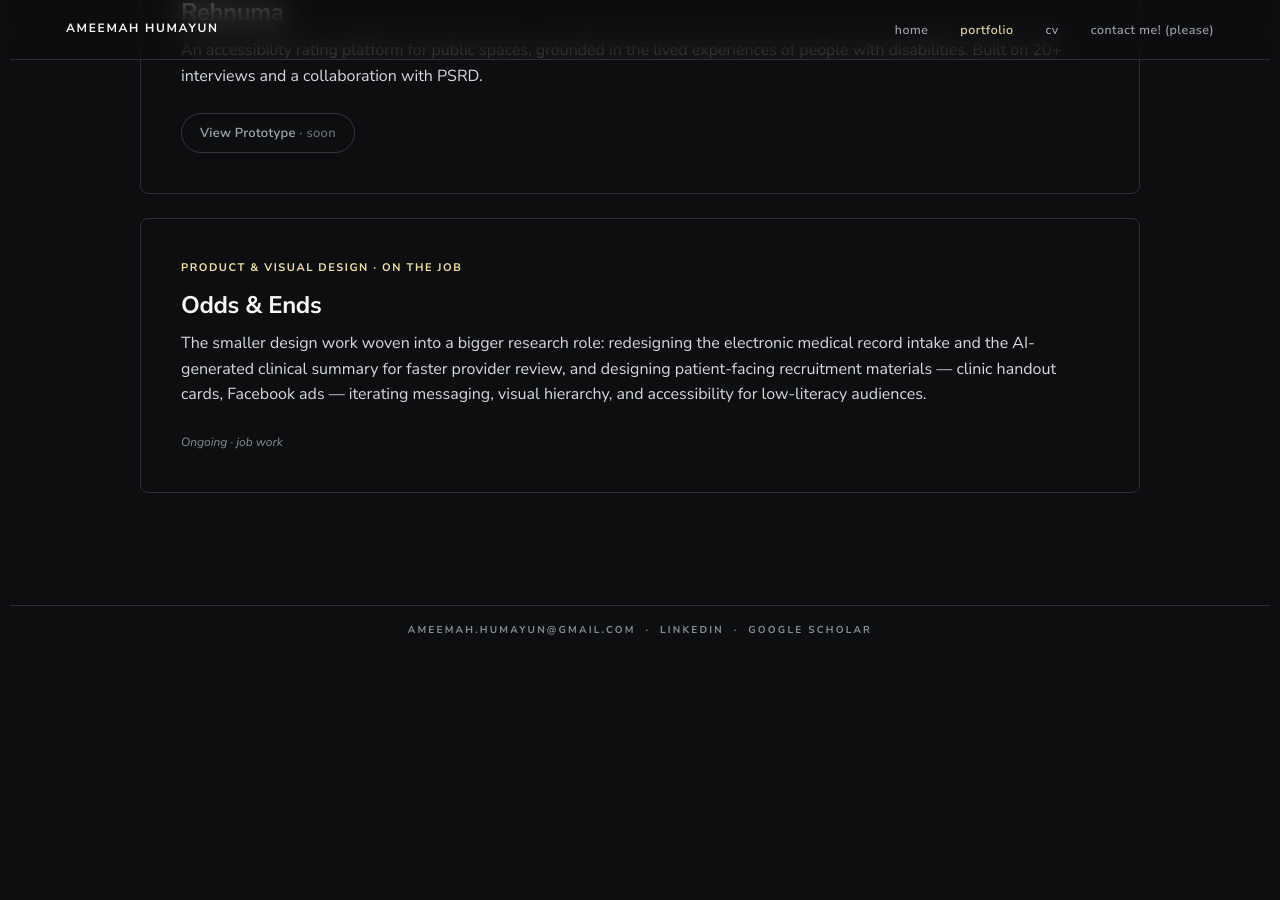
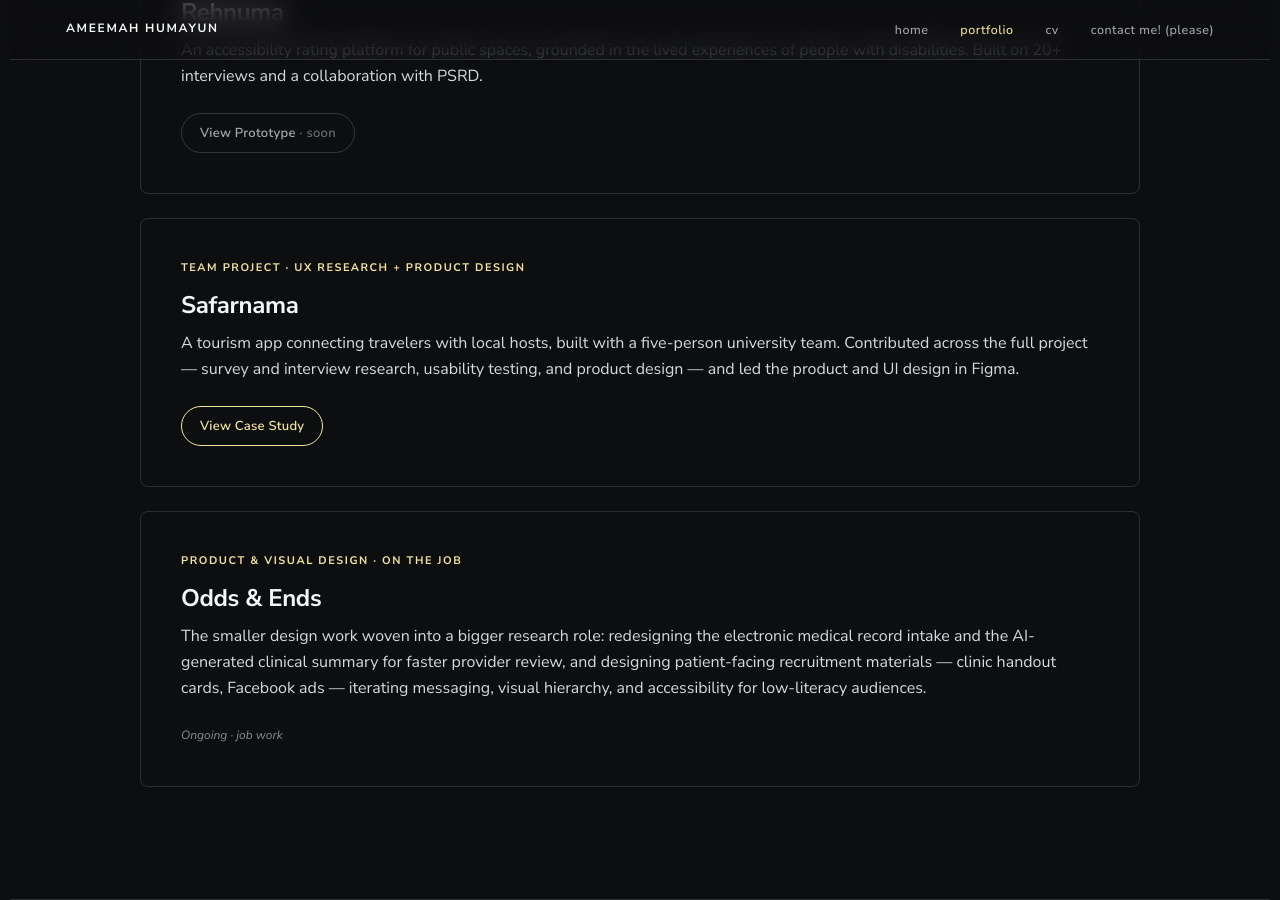
Before and after one commit to ameemahumayun/ameemahumayun.github.io, a Jekyll site: the page built from work/index.html, in a window 1280 px wide and 900 px high, scrolled down 1739 px. Built offline with Jekyll 4.4.1, drawn with Linux system fonts in a browser that asks for light colours; before the commit the page ends 2402 px from its top, so only the background shows below that.

Commit message:
Add Safarnama team project with a full case-study page
New Design-section card for Safarnama, a tourism-app course project
with a five-person team. The case-study page at /work/safarnama/
covers the problem statement, research (80-response survey, 21
interviews), findings, the resulting features, and usability-testing
results (26 participants), sourced from the team's project deck.

```diff
--- a/_data/work.yml
+++ b/_data/work.yml
@@ -81,6 +81,15 @@
       pending: true
       suffix: "· soon"
 
+- meta: "Team Project · UX Research + Product Design"
+  title: "Safarnama"
+  type: design
+  desc: "A tourism app connecting travelers with local hosts, built with a five-person university team. Contributed across the full project — survey and interview research, usability testing, and product design — and led the product and UI design in Figma."
+  links:
+    - label: "View Case Study"
+      url: "/work/safarnama/"
+      primary: true
+
 - meta: "Product &amp; Visual Design · On the Job"
   title: "Odds &amp; Ends"
   type: design
--- /dev/null
+++ b/work/safarnama/index.html
@@ -0,0 +1,208 @@
+---
+layout: case-study
+title: Safarnama
+description: A tourism app connecting travelers with local hosts — team UX research and product design, "people, not places."
+og_type: article
+nav_tag: "Case Study: Safarnama"
+active: work
+---
+
+<header class="hero">
+  <div class="hero__inner">
+    <div class="eyebrow eyebrow-rule">Team Project · UX Research + Product Design</div>
+    <h1>Designing trust into <span class="serif">domestic tourism.</span></h1>
+    <p class="lead" style="max-width:620px;margin-bottom:4rem;">Safarnama ("people, not places") is a tourism app connecting travelers directly with local hosts, built with a five-person university team from survey and interview research through to a tested Figma prototype.</p>
+
+    <div class="meta">
+      <div class="meta__item">
+        <div class="meta__label">Role</div>
+        <div class="meta__value">Full-cycle contributor<br>Product &amp; UI design lead</div>
+      </div>
+      <div class="meta__item">
+        <div class="meta__label">Team</div>
+        <div class="meta__value">5-person university<br>project team</div>
+      </div>
+      <div class="meta__item">
+        <div class="meta__label">Methods</div>
+        <div class="meta__value">Survey · interviews<br>Usability testing</div>
+      </div>
+      <div class="meta__item">
+        <div class="meta__label">Status</div>
+        <div class="meta__value">Course project<br>Tested prototype</div>
+      </div>
+    </div>
+  </div>
+</header>
+
+<!-- 01 OVERVIEW -->
+<section class="section" id="overview">
+  <div class="container">
+    <div class="section-num">01 — Overview</div>
+    <h2>The disconnect in <span class="serif">domestic tourism.</span></h2>
+
+    <p class="lead">Tourism tends to favor the traveler's experience, keeping visitors inside pre-packaged tours and commercialized attractions with little room for meaningful local engagement. Locals, meanwhile, are rich in cultural knowledge and skills but often lack structured, financially viable ways to share them — and the digital spaces that exist aren't designed to actually improve the tourist–local relationship, while informal, non-digital arrangements stay inconsistent and constrained by poor infrastructure.</p>
+
+    <p>Safarnama is our team's answer to that gap: an app where travelers and locals connect directly, as "Travel Buddies" and "Tour Guides," rather than through a packaged, anonymized layer in between.</p>
+  </div>
+</section>
+
+<!-- 02 ROLE -->
+<section class="section" id="role">
+  <div class="container">
+    <div class="section-num">02 — My role</div>
+    <h2>Across the project, with product design as the focus.</h2>
+
+    <p>I was involved across every part of this project — research design, fieldwork, synthesis, and testing — and predominantly led the product and UI design, including the Figma prototype shown throughout this case study. The work was done with a five-person team: Muhammad Ahmad Tehseen, Sheikh Shahzaib Ali, Sana Humayun, and Arqam Sajjad.</p>
+  </div>
+</section>
+
+<!-- 03 RESEARCH PROCESS -->
+<section class="section" id="research">
+  <div class="container">
+    <div class="section-num">03 — Research process</div>
+    <h2>Quant to size the problem, <span class="serif">qual to understand it.</span></h2>
+
+    <p>Research ran in two stages: a broad quantitative survey to size out where travelers and locals were actually falling short of each other, then qualitative interviews to understand why — followed by usability testing once a prototype existed to test against.</p>
+
+    <div class="stages">
+      <div class="stage">
+        <div class="stage__label">Stage 1 · Discovery</div>
+        <h3>Survey + interviews</h3>
+        <ul class="stage__list">
+          <li>Survey responses <span>80</span></li>
+          <li>Interview participants <span>21</span></li>
+          <li>Covers <span>Travelers &amp; locals</span></li>
+        </ul>
+      </div>
+      <div class="stage">
+        <div class="stage__label">Stage 2 · Usability testing</div>
+        <h3>Prototype task testing</h3>
+        <ul class="stage__list">
+          <li>Test participants <span>26</span></li>
+          <li>Format <span>Task-based + interview</span></li>
+          <li>Covers <span>Traveler &amp; host flows</span></li>
+        </ul>
+      </div>
+    </div>
+  </div>
+</section>
+
+<!-- 04 FINDINGS -->
+<section class="section" id="findings">
+  <div class="container">
+    <div class="section-num">04 — Key findings</div>
+    <h2>What the numbers and the interviews <span class="serif">agreed on.</span></h2>
+
+    <div class="insight">
+      <div class="insight__num">01</div>
+      <div class="insight__content">
+        <h3>What travelers actually want</h3>
+        <p>Combined culture, food, thrill, fun, and social experiences were the most popular draw (15.6%), ahead of fun alone (9.1%) or social experiences alone (5.2%). For finding it, social media dominates — alone or paired with travel blogs (15.6% each), or with Google (11.7%) — while locals as an exclusive information source trailed at 7.8%, on par with travel blogs alone.</p>
+      </div>
+    </div>
+
+    <div class="insight">
+      <div class="insight__num">02</div>
+      <div class="insight__content">
+        <h3>Willingness outpaces actual connection</h3>
+        <p>About 49% of travelers said they were willing to engage with locals, against 31% negative and 20% conditional or hesitant. But when asked about their actual experience with local help, 56.2% reported neutral or no significant interaction, versus 43.8% positive — willingness is there; the connection mostly isn't happening. Roughly a quarter reported no significant issues at all; where issues came up, they were network problems, poor sanitation, and misguidance through Google Maps.</p>
+      </div>
+    </div>
+
+    <div class="insight">
+      <div class="insight__num">03</div>
+      <div class="insight__content">
+        <h3>Locals are ready; the systems aren't</h3>
+        <p>Most tourist–local contact still begins through businesses — shops, transport, guesthouses — and locals consistently named strong community networks as essential to sustainable tourism. There's real economic appetite (homestays, food stalls, tour services) alongside real concern about non-local, capitalistic organizations moving in to monopolize growing tourist markets.</p>
+      </div>
+    </div>
+
+    <div class="insight">
+      <div class="insight__num">04</div>
+      <div class="insight__content">
+        <h3>Infrastructure, trust, and culture are the same problem</h3>
+        <p>Poor internet, low literacy, cash-only systems, and word-of-mouth coordination hinder structure — yet locals are already heavy users of TikTok, Instagram, and YouTube, and prefer audio or video over text. Trust is fragile in both directions: travelers report price hikes and unclear expectations, locals report distrust and disputed payments, and the absence of a structured system is what lets both happen. Underneath it, locals raised real cultural-tension concerns — overlooked norms, non-consensual photography, and fear of cultural deterioration similar to Murree as areas get overrun.</p>
+      </div>
+    </div>
+  </div>
+</section>
+
+<!-- 05 FEATURES -->
+<section class="section" id="features">
+  <div class="container">
+    <div class="section-num">05 — From findings to features</div>
+    <h2>Three principles, <span class="serif">four features.</span></h2>
+
+    <p>The findings translated into three product principles: let people sign up as different roles, give each role different privileges, and let travelers and locals connect with each other directly rather than through an intermediary.</p>
+
+    <div class="duo">
+      <div>
+        <h3>Sign-up flow</h3>
+        <p>Sign-up runs on phone number and a photo of a CNIC, which the app parses to auto-fill information, with OTP for sign-in — designed around uneven literacy while keeping the account verified and secure.</p>
+      </div>
+      <div>
+        <h3>Roles</h3>
+        <p>Users sign up as a traveler, a host, or both — registering as a "Travel Buddy" or a "Tour Guide" respectively, with different privileges per role, and can switch roles from the settings menu at any time.</p>
+      </div>
+      <div>
+        <h3>Explore</h3>
+        <p>Travelers browse spots, activities, and food with reviews for each; a crowdsourced map surfaces local information, and reviews submitted by locals get precedence on it.</p>
+      </div>
+      <div>
+        <h3>Everything else</h3>
+        <p>An SOS call feature, downloadable emergency-protocol PDFs, and an open "Other Services" listing where locals can freelance whatever service they want to offer.</p>
+      </div>
+    </div>
+  </div>
+</section>
+
+<!-- 06 TESTING -->
+<section class="section" id="testing">
+  <div class="container">
+    <div class="section-num">06 — Testing &amp; results</div>
+    <h2>Where the prototype held up, <span class="serif">and where it didn't.</span></h2>
+
+    <p>26 participants ran task-based usability tests across both the traveler and host flows. Task times varied widely — switching from a traveler to a local view took 6 seconds on average, while using the map to find a location and read its reviews took closest to 48 seconds, with signing up and logging in as a traveler close behind at 37 seconds.</p>
+
+    <div class="callout">
+      <div class="callout__label">How testers felt, in their own words</div>
+      <p>The dominant reactions were confident, satisfied, and comfortable. A smaller but real minority reported feeling hesitant, confused, or frustrated — mostly tied to specific navigation and terminology issues rather than the concept itself.</p>
+    </div>
+
+    <div class="insight">
+      <div class="insight__num">01</div>
+      <div class="insight__content">
+        <h3>Labels didn't always match mental models</h3>
+        <p>"Explore" was sometimes misread as the home screen, and the split between profile and settings confused users who were following logic the prototype didn't actually support — a reminder that icons, labels, and layout all have to agree with what users already expect.</p>
+      </div>
+    </div>
+
+    <div class="insight">
+      <div class="insight__num">02</div>
+      <div class="insight__content">
+        <h3>Terminology needed more scaffolding</h3>
+        <p>"Local" and "Host," or "Traveller" and "Guest," weren't interchangeable for users the way we'd assumed. A one-line explanation usually resolved the confusion on the spot — evidence that a clear onboarding tutorial and help screen are necessary, not optional polish.</p>
+      </div>
+    </div>
+
+    <div class="insight">
+      <div class="insight__num">03</div>
+      <div class="insight__content">
+        <h3>Reception was genuinely split on some calls</h3>
+        <p>Playful terminology like "Buddy Up" drew opposing reactions, and visual consistency was praised by some testers and criticized by others — both flagged as needing further, more targeted testing rather than a single fix.</p>
+      </div>
+    </div>
+
+    <p>What worked without qualification: the SOS feature was universally praised. Testers found it practical despite other prototype flaws, several said they'd use the app in real life, and the consistency between the traveler and host profiles was specifically called out as making the app "easier."</p>
+  </div>
+</section>
+
+<!-- 07 REFLECTION -->
+<section class="section" id="reflection">
+  <div class="container">
+    <div class="section-num">07 — Reflection</div>
+    <h2>What this represents.</h2>
+
+    <p>Safarnama was a university team project, built and tested end to end rather than shipped — the research, the product decisions, and the usability findings above are all real, but the prototype hasn't gone further than that. What I'd take from it: the willingness-to-connect numbers and the trust-and-terminology issues surfaced in testing point at the same thing from two different methods, which is usually a sign the finding is real rather than a survey artifact.</p>
+  </div>
+</section>
```
